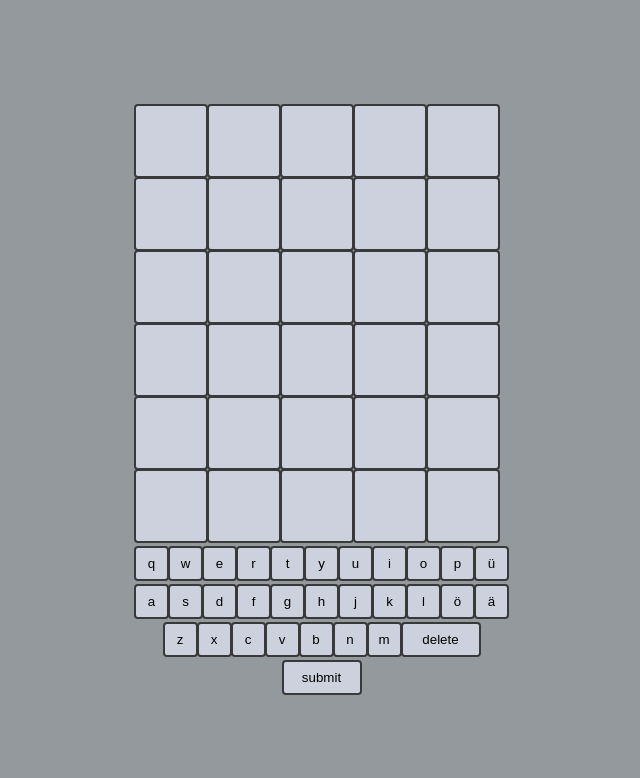
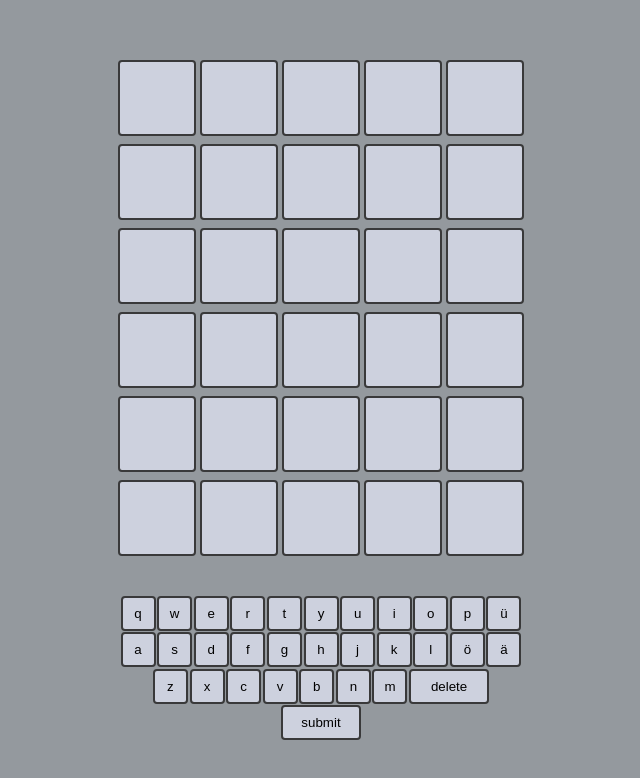
Before and after one commit to FlorianFusseder/wordle, a React (Create React App) app in the folder frontend/: page / in a window 1280 px wide. Shown: the top 778 px of the page, without its empty margins (319-959 px from the left). Built offline with nearby package versions, Linux system fonts and the light colour scheme.

Commit message:
Fixed layout

```diff
--- a/frontend/package.json
+++ b/frontend/package.json
@@ -3,6 +3,10 @@
   "version": "0.1.0",
   "private": true,
   "dependencies": {
+    "@emotion/react": "^11.9.0",
+    "@emotion/styled": "^11.8.1",
+    "@mui/icons-material": "^5.6.2",
+    "@mui/material": "^5.6.4",
     "@testing-library/jest-dom": "^5.16.4",
     "@testing-library/react": "^13.1.1",
     "@testing-library/user-event": "^13.5.0",
--- a/frontend/src/App.tsx
+++ b/frontend/src/App.tsx
@@ -1,14 +1,23 @@
 import React from 'react'
 import Game from './components/Game'
 import './App.css';
+import Box from '@mui/material/Box'
 
 function App() {
     return (
-        <div className="App">
+        <Box className="App">
+            <link
+                rel="stylesheet"
+                href="https://fonts.googleapis.com/css?family=Roboto:300,400,500,700&display=swap"
+            />
+            <link
+                rel="stylesheet"
+                href="https://fonts.googleapis.com/icon?family=Material+Icons"
+            />
             <header className="App-header">
                 <Game/>
             </header>
-        </div>
+        </Box>
     );
 }
 
--- a/frontend/src/components/Board.tsx
+++ b/frontend/src/components/Board.tsx
@@ -1,5 +1,7 @@
 import Square from "./Square";
 import React, {ChangeEvent, KeyboardEvent} from "react";
+import Grid from '@mui/material/Grid'
+import Box from '@mui/material/Box';
 
 type BoardProps = {
     array: Array<[string, string | null]>
@@ -11,35 +13,41 @@ type BoardProps = {
 const Board = ({array, onChange, onKeyUp, current}: BoardProps) => {
 
     function renderSquare(index: number) {
-        return <Square
+        return (
+            <Grid item>
+                <Square
                     value={array[index][0]}
                     code={array[index][1]}
                     onChange={(event) => onChange(index, event)}
                     onKeyUp={(event) => onKeyUp(index, event)}
                     current={current === index}/>
+            </Grid>
+        )
+
     }
 
     function renderRow(index: number) {
         return (
-            <div className="board-row">
+            <Grid container item columns={5} spacing={.5} justifyContent="center">
                 {renderSquare(index * 5)}
                 {renderSquare(index * 5 + 1)}
                 {renderSquare(index * 5 + 2)}
                 {renderSquare(index * 5 + 3)}
                 {renderSquare(index * 5 + 4)}
-            </div>
+            </Grid>
+
         )
     }
 
     return (
-        <div className="board">
+            <Grid container spacing={1} marginBottom={5}>
                 {renderRow(0)}
                 {renderRow(1)}
                 {renderRow(2)}
                 {renderRow(3)}
                 {renderRow(4)}
                 {renderRow(5)}
-        </div>
+            </Grid>
     )
 }
 
--- a/frontend/src/components/Game.css
+++ /dev/null
@@ -1,3 +0,0 @@
-.game-keyboard {
-
-}
--- a/frontend/src/components/Game.tsx
+++ b/frontend/src/components/Game.tsx
@@ -1,7 +1,6 @@
 import Board from "./Board";
 import Keyboard from "./Keyboard"
 import React, {ChangeEvent, KeyboardEvent, useState} from "react";
-import './Game.css'
 
 type GameProps = {
     arr: Array<[string, string | null]>
@@ -76,18 +75,14 @@ function Game() {
     }
 
     return (
-        <div className="game-board">
-            <div className="word-list">
+        <React.Fragment>
             <Board
                 array={props.arr}
                 onChange={onChange}
                 onKeyUp={onKeyUp}
                 current={props.current}/>
-            </div>
-            <div className="game-keyboard">
             <Keyboard onClick={keyBoardClick}/>
-            </div>
-        </div>
+        </React.Fragment>
     )
 }
 
--- a/frontend/src/components/Key.css
+++ b/frontend/src/components/Key.css
@@ -1,21 +1,12 @@
 .keyboard-button {
     border: 2px solid #39393a;
     border-radius: 4px;
-    margin-right: -1px;
-    margin-top: -1px;
-    padding: 0;
     height: 35px;
     width: 35px;
     background: #cdd1de;
 }
 
 .keyboard-button.action-button {
-    border: 2px solid #39393a;
-    border-radius: 4px;
-    margin-right: -1px;
-    margin-top: -1px;
-    padding: 0;
     height: 35px;
     width: 80px;
-    background: #cdd1de;
 }
--- a/frontend/src/components/Keyboard.tsx
+++ b/frontend/src/components/Keyboard.tsx
@@ -1,5 +1,8 @@
 import Key from "./Key";
 import React from "react";
+import Stack from '@mui/material/Stack'
+import Box from '@mui/material/Box'
+
 
 type KeyBoardProps = {
     onClick: (value: string) => void
@@ -16,8 +19,8 @@ const KeyBoard = ({onClick}: KeyBoardProps) => {
     }
 
     return (
-        <div className="key-board">
-            <div className="key-board-row">
+        <React.Fragment>
+            <Stack direction="row" spacing={.2} justifyContent="center" marginBottom={.2}>
                 {renderKey("q")}
                 {renderKey("w")}
                 {renderKey("e")}
@@ -29,8 +32,8 @@ const KeyBoard = ({onClick}: KeyBoardProps) => {
                 {renderKey("o")}
                 {renderKey("p")}
                 {renderKey("ü")}
-            </div>
-            <div className="key-board-row">
+            </Stack>
+            <Stack direction="row" spacing={.2} justifyContent="center" marginBottom={.2}>
                 {renderKey("a")}
                 {renderKey("s")}
                 {renderKey("d")}
@@ -42,8 +45,8 @@ const KeyBoard = ({onClick}: KeyBoardProps) => {
                 {renderKey("l")}
                 {renderKey("ö")}
                 {renderKey("ä")}
-            </div>
-            <div className="key-board-row">
+            </Stack>
+            <Stack direction="row" spacing={.2} justifyContent="center" marginBottom={.2}>
                 {renderKey("z")}
                 {renderKey("x")}
                 {renderKey("c")}
@@ -52,11 +55,11 @@ const KeyBoard = ({onClick}: KeyBoardProps) => {
                 {renderKey("n")}
                 {renderKey("m")}
                 {renderKey("delete", "action-button")}
-            </div>
-            <div className="key-board-row">
+            </Stack>
+            <Stack direction="row" justifyContent="center">
                 {renderKey("submit", "action-button")}
-            </div>
-        </div>
+            </Stack>
+        </React.Fragment>
     )
 }
 
--- a/frontend/src/components/Square.css
+++ b/frontend/src/components/Square.css
@@ -1,11 +1,7 @@
 .square {
     border: 2px solid #39393a;
     border-radius: 4px;
-    float: left;
     font-size: 40px;
-    margin-right: -1px;
-    margin-top: -1px;
-    padding: 0;
     text-align: center;
     height: 70px;
     width: 70px;
@@ -35,7 +31,3 @@
 .kbd-navigation .square:focus {
     background: #ddd;
 }
-
-textarea {
-    resize: none;
-}
```
Also changed, not shown: frontend/src/components/Board.css (deleted), 1 other file (tests, documents, lock files or other folders). Lines whose indentation alone changed are shown as unchanged.
